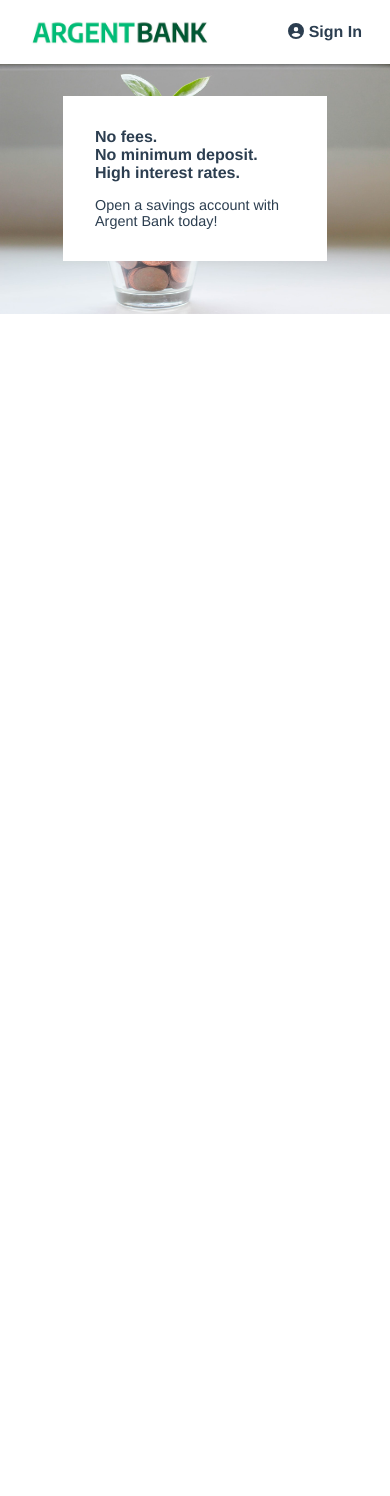
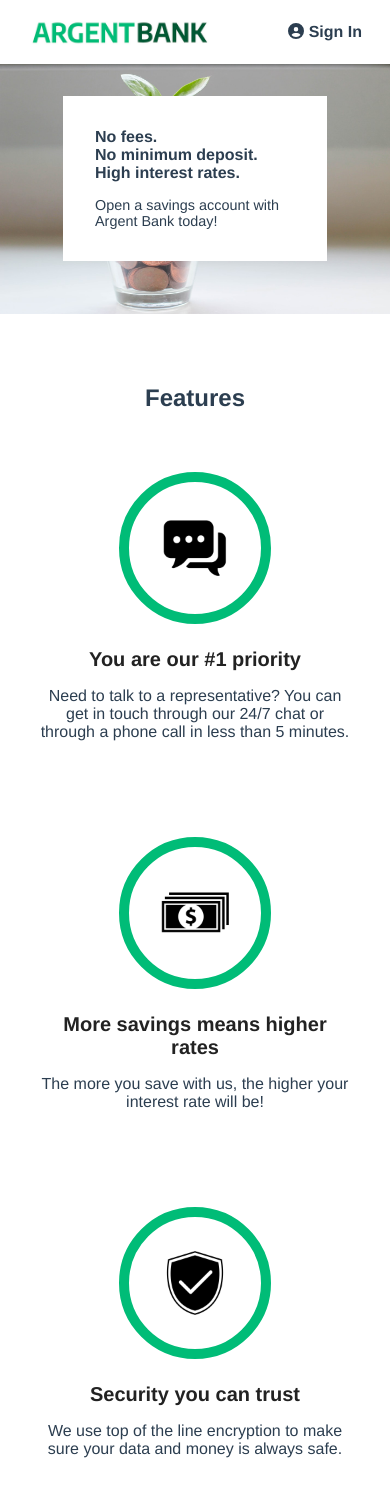
Before and after one commit to pguyon/Guyon_Philippe_projet13, a React (Create React App) app: page / in a window 390 px wide. Shown: the top 1496 px of the page. Before the commit the page ends 844 px from the top, so only its background shows below. Built offline with nearby package versions, Linux system fonts and the light colour scheme.

Commit message:
add Feature.js

```diff
--- /dev/null
+++ b/src/components/Feature/Feature.js
@@ -0,0 +1,46 @@
+import React from "react";
+import PropTypes from "prop-types";
+import chat from "../../assets/icon-chat.png";
+import money from "../../assets/icon-money.png";
+import security from "../../assets/icon-security.png";
+import classes from "./Feature.module.css";
+
+const Feature = (props) => {
+  let image = "";
+
+  switch (props.element.img) {
+    case "pictureChat":
+      image = chat;
+      break;
+
+    case "pictureMoney":
+      image = money;
+      break;
+
+    case "pictureSecurity":
+      image = security;
+      break;
+    default:
+      break;
+  }
+
+  return (
+    <div className={classes["feature-item"]}>
+      <img
+        src={image}
+        alt={props.element.title}
+        className={classes["feature-icon"]}
+      />
+      <h3 className={classes["feature-item-title"]}>{props.element.title}</h3>
+      <p>{props.element.text}</p>
+    </div>
+  );
+};
+
+Feature.propTypes = {
+  image: PropTypes.string,
+  title: PropTypes.string,
+  text: PropTypes.string,
+};
+
+export default Feature;
--- /dev/null
+++ b/src/components/Feature/Feature.module.css
@@ -0,0 +1,18 @@
+.feature-icon {
+  width: 100px;
+  border: 10px solid #00bc77;
+  border-radius: 50%;
+  padding: 1rem;
+}
+
+.feature-item {
+  flex: 1;
+  padding: 2.5rem;
+}
+
+.feature-item-title {
+  color: #222;
+  font-size: 1.25rem;
+  font-weight: bold;
+  margin-bottom: 0.5rem;
+}
--- a/src/pages/Home/Home.js
+++ b/src/pages/Home/Home.js
@@ -1,12 +1,22 @@
 import React from "react";
 import Hero from "../../components/Hero/Hero";
-// import classes from "./Home.module.css";
+import Feature from "../../components/Feature/Feature";
+import { mockedFeatures } from "../../mock/mockedFeatures";
+import classes from "./Home.module.css";
 
 const Home = () => {
   return (
-    <div>
+    <main>
       <Hero />
-    </div>
+      <section>
+        <h2 className={classes["sry-only"]}>Features</h2>
+        <div className={classes.features}>
+          {mockedFeatures.map((feature, index) => (
+            <Feature element={feature} key={index} />
+          ))}
+        </div>
+      </section>
+    </main>
   );
 };
 
--- a/src/pages/Home/Home.module.css
+++ b/src/pages/Home/Home.module.css
@@ -0,0 +1,23 @@
+.sr-only {
+  border: 0 !important;
+  clip: rect(1px, 1px, 1px, 1px) !important; /* 1 */
+  -webkit-clip-path: inset(50%) !important;
+  clip-path: inset(50%) !important; /* 2 */
+  height: 1px !important;
+  margin: -1px !important;
+  overflow: hidden !important;
+  padding: 0 !important;
+  position: absolute !important;
+  width: 1px !important;
+  white-space: nowrap !important; /* 3 */
+}
+
+.features {
+  display: flex;
+}
+
+@media (max-width: 920px) {
+  .features {
+    flex-direction: column;
+  }
+}
```
Also changed, not shown: src/mock/mockedProfile.js (added, +20 -0 lines), src/mock/mockedTransactions.js (added, +30 -0 lines).
